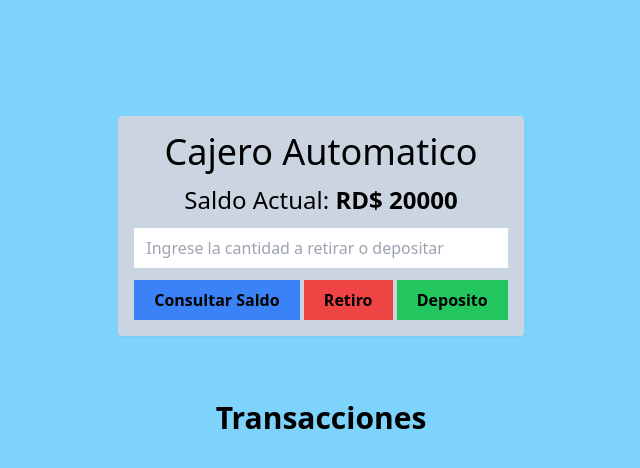
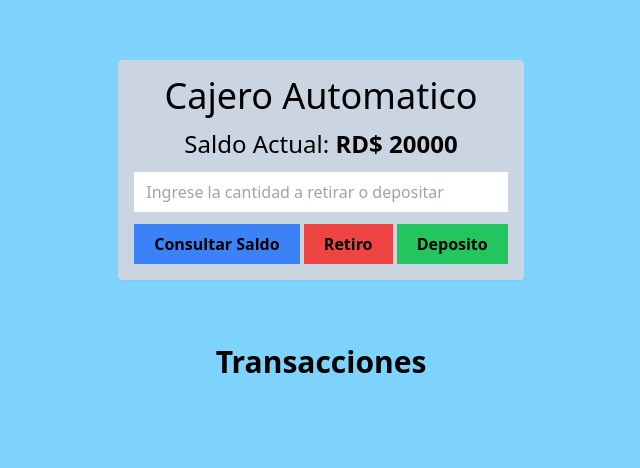
Before and after one commit to PaiiNKiilleRD/cajero, a plain HTML site: page index.html in a window 1280 px wide. Shown: the part 140-608 px from the top of the page, without its empty margins (319-959 px from the left). Drawn offline with nearby package versions, Linux system fonts and the light colour scheme.

Commit message:
Update index.html

```diff
--- a/index.html
+++ b/index.html
@@ -6,7 +6,7 @@
     <title>Cajero</title>
     <script src="https://cdn.tailwindcss.com"></script>
 </head>
-<body class="mt-[20%] gap-16 flex items-center flex-col justify-center bg-sky-300">
+<body class="mt-[200px] gap-16 flex items-center flex-col justify-center bg-sky-300">
 
     <section class="flex flex-col gap-3 items-center justify-center bg-slate-300 p-4 shadow-sm rounded">
         <h1 class="text-4xl">Cajero Automatico</h1>
```
